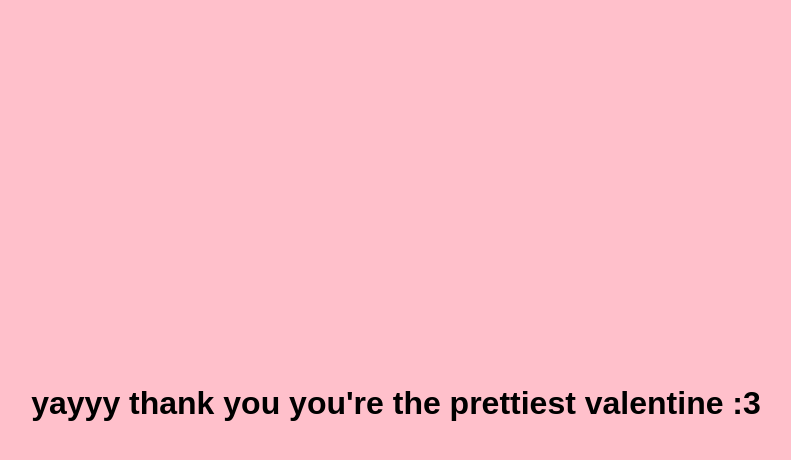
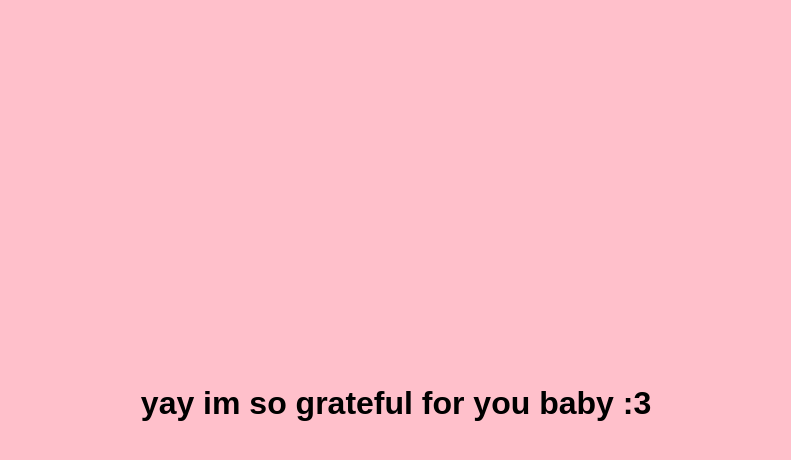
Before and after one commit to shreyakumarcode/valentine, a plain HTML site: page docs/index.html in a window 1280 px wide. Both pictures are taken after a click on the button "Yes". Shown: the whole page, without its empty margins (244-1035 px from the left). Drawn offline with Linux system fonts and the light colour scheme.

Commit message:
Update index.html

```diff
--- a/docs/index.html
+++ b/docs/index.html
@@ -62,7 +62,7 @@
 
     yesBtn.addEventListener("click", () => {
       document.body.innerHTML =
-        "<h1>yayyy thank you you're the prettiest valentine :3</h1>";
+        "<h1>yay im so grateful for you baby :3</h1>";
     });
   </script>
 
```
